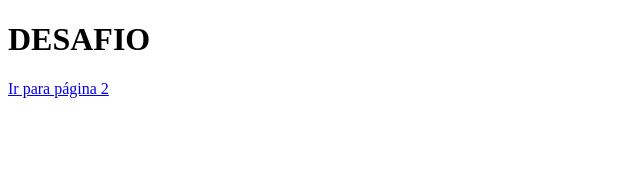
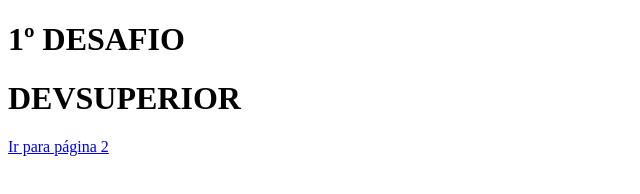
Before and after one commit to Gustavopedoni1/DesafioDVS, a plain HTML site: page index.html in a window 1280 px wide. Shown: the whole page, without its empty margins (0-640 px from the left). Drawn offline with Linux system fonts and the light colour scheme.

Commit message:
TERCEIRO commit

```diff
--- a/index.html
+++ b/index.html
@@ -6,7 +6,8 @@
     <title>Document</title>
 </head>
 <body>
-   <h1>DESAFIO</h1>
+   <h1>1º DESAFIO</h1>
+   <h1>DEVSUPERIOR</h1>
    <a href="pag2.html">Ir para página 2</a>
 </body>
 </html>
```
